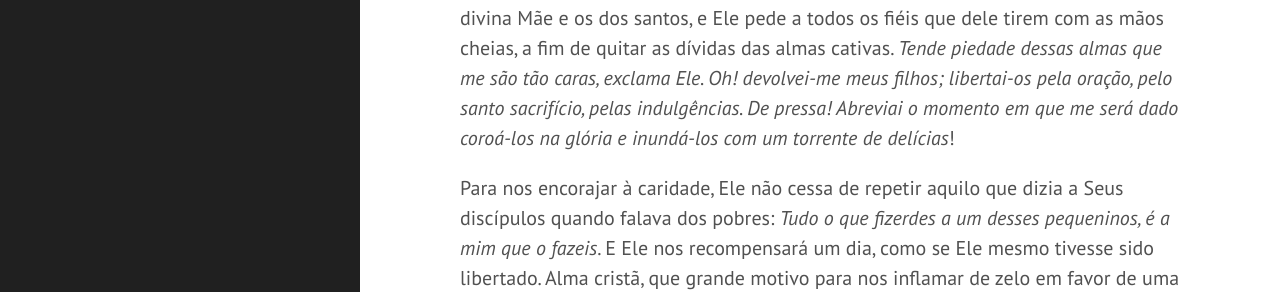
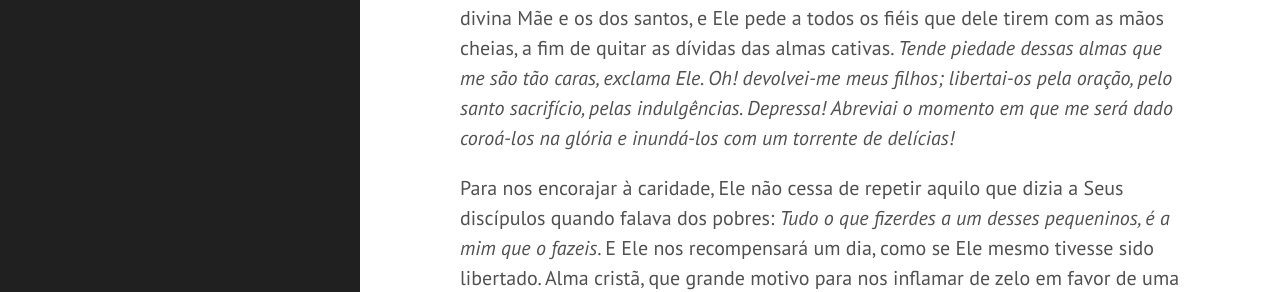
Before and after one commit to daniel-ufabc/poor-souls, a Jekyll site: the page built from _book/dia17.md, in a window 1280 px wide and 900 px high, scrolled down 1247 px. Shown: the part 225-517 px from the top of the window. Built offline with Jekyll 4.4.1, drawn with Linux system fonts in a browser that asks for light colours.

Commit message:
small fixes

```diff
--- a/_book/dia17.md
+++ b/_book/dia17.md
@@ -19,7 +19,7 @@ Tenhamos, alma cristã, os mesmos sentimentos do coração de Jesus. Como Ele, a
 
 ## O quanto Ele deseja que as socorramos
 
-Jesus não pode livrar Ele mesmo as almas do Purgatório: a justiça divina o impede; mas do Tabernáculo, onde o amor O torna prisioneiro, ele admoesta todos os fiéis da terra a orar por elas, a fazer descer o refresco e a paz em seu lugar de expiação. Ele disse um dia a santa Gertrudes: _Todas as vezes que tu libertas um prisioneiro, isso me alegra como se tivesses me resgatado a mim mesmo da prisão, e eu saberei recompensar-te por isso_. No altar onde Ele se oferece, não deseja que Seu sacrifício seja realizado uma só vez sem que o padre e seus assistentes tenham uma lembrança da Igreja padecente: é a memória dos mortos na oração Eucarística. Enfim, Ele reuniu em um único tesouro todos os Seus méritos, todos os de Sua divina Mãe e os dos santos, e Ele pede a todos os fiéis que dele tirem com as mãos cheias, a fim de quitar as dívidas das almas cativas. _Tende piedade dessas almas que me são tão caras, exclama Ele. Oh! devolvei-me meus filhos; libertai-os pela oração, pelo santo sacrifício, pelas indulgências. De pressa! Abreviai o momento em que me será dado coroá-los na glória e inundá-los com um torrente de delícias_!
+Jesus não pode livrar Ele mesmo as almas do Purgatório: a justiça divina o impede; mas do Tabernáculo, onde o amor O torna prisioneiro, ele admoesta todos os fiéis da terra a orar por elas, a fazer descer o refresco e a paz em seu lugar de expiação. Ele disse um dia a santa Gertrudes: _Todas as vezes que tu libertas um prisioneiro, isso me alegra como se tivesses me resgatado a mim mesmo da prisão, e eu saberei recompensar-te por isso_. No altar onde Ele se oferece, não deseja que Seu sacrifício seja realizado uma só vez sem que o padre e seus assistentes tenham uma lembrança da Igreja padecente: é a memória dos mortos na oração Eucarística. Enfim, Ele reuniu em um único tesouro todos os Seus méritos, todos os de Sua divina Mãe e os dos santos, e Ele pede a todos os fiéis que dele tirem com as mãos cheias, a fim de quitar as dívidas das almas cativas. _Tende piedade dessas almas que me são tão caras, exclama Ele. Oh! devolvei-me meus filhos; libertai-os pela oração, pelo santo sacrifício, pelas indulgências. Depressa! Abreviai o momento em que me será dado coroá-los na glória e inundá-los com um torrente de delícias!_
 
 Para nos encorajar à caridade, Ele não cessa de repetir aquilo que dizia a Seus discípulos quando falava dos pobres: _Tudo o que fizerdes a um desses pequeninos, é a mim que o fazeis_. E Ele nos recompensará um dia, como se Ele mesmo tivesse sido libertado.
 Alma cristã, que grande motivo para nos inflamar de zelo em favor de uma obra tão importante, tão santa, e que nos é tão fácil de realizar! Como somos felizes em poder satisfazer de maneira tão simples os ardentes desejos do Coração de Jesus!
```
Also changed, not shown: _book/dia19.md (+1 -1 lines).
